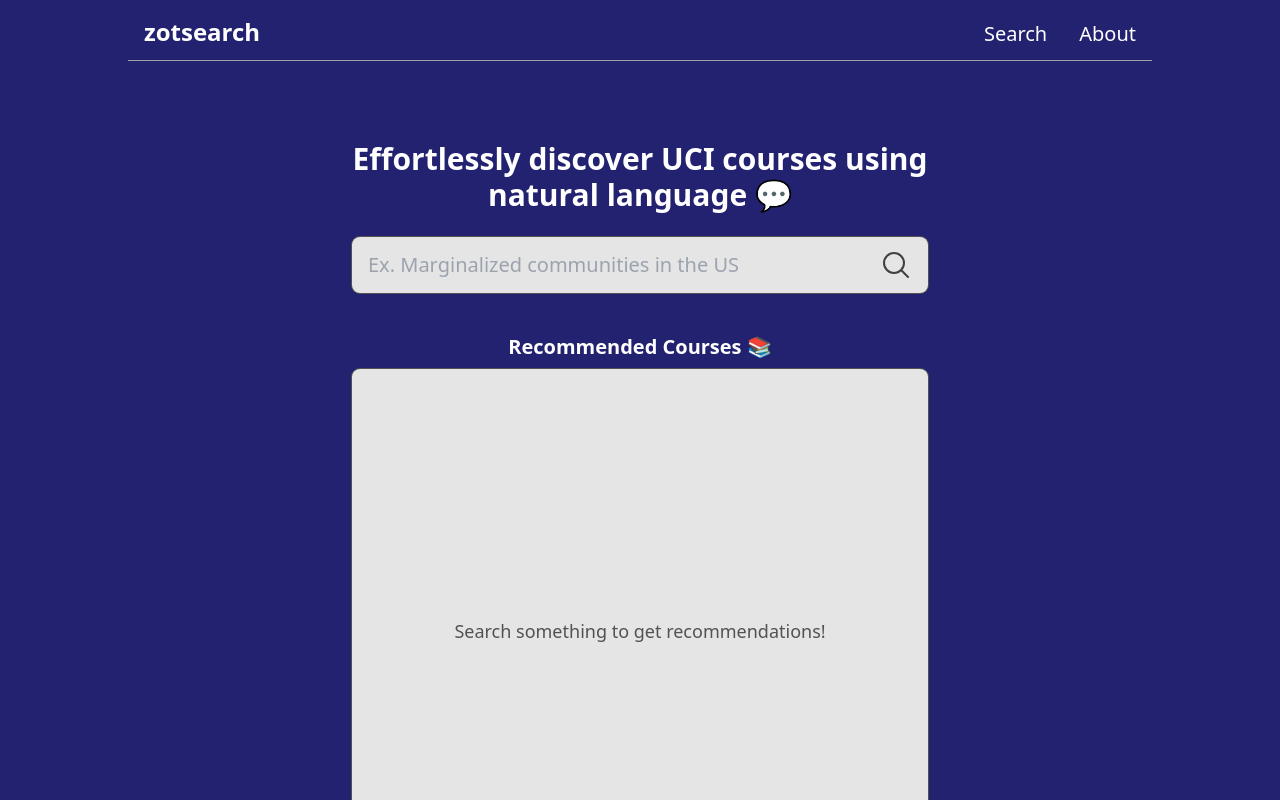
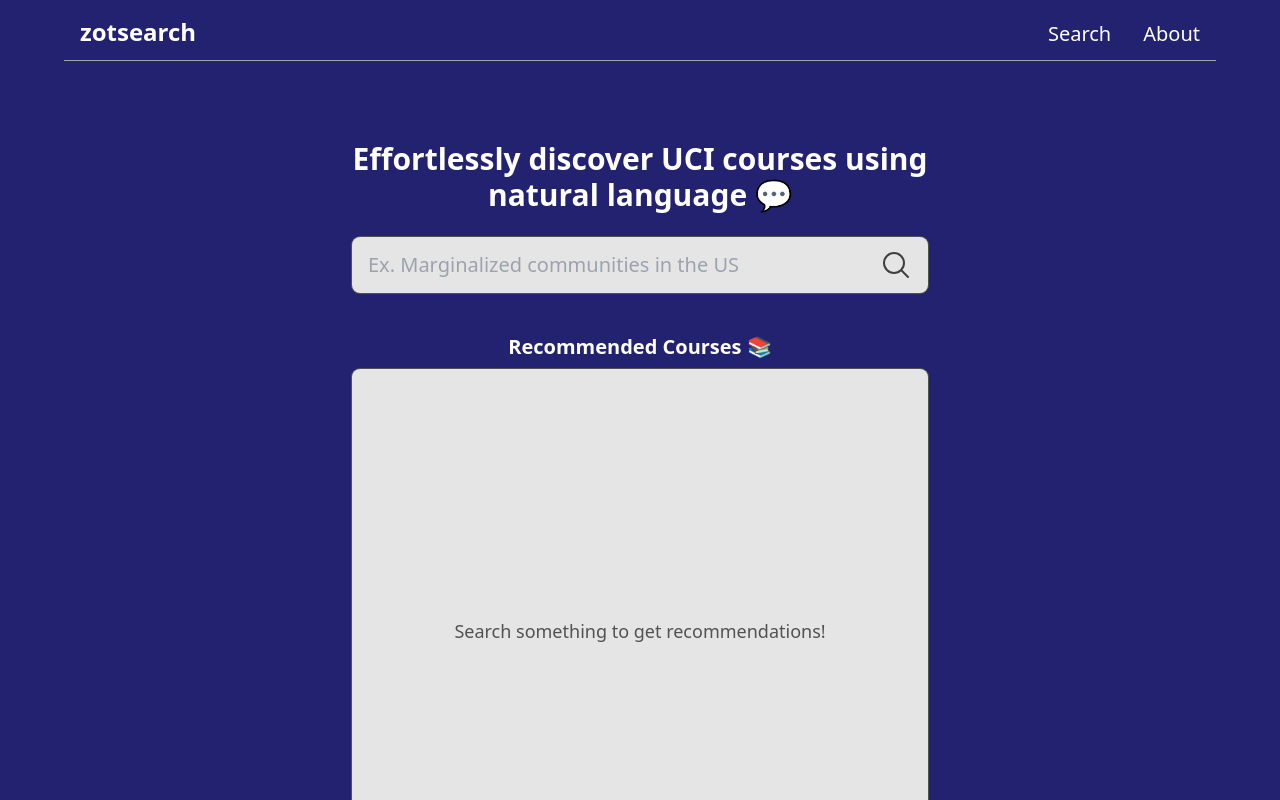
Before and after one commit to dannykd/zotsearch, a Next.js app: page / in a window 1280 px wide. Shown: the top 800 px of the page. Built offline with nearby package versions, Linux system fonts and the light colour scheme.

Commit message:
slightly longer width for nav/footer

```diff
--- a/src/components/layout/Layout.tsx
+++ b/src/components/layout/Layout.tsx
@@ -11,7 +11,7 @@
     <div className=" h-screen">
       <Toaster/>
       <div
-        className="mx-auto flex h-screen max-w-5xl
+        className="mx-auto flex h-screen max-w-6xl
         flex-col text-lg text-white"
       >
         <Navbar></Navbar>
```
